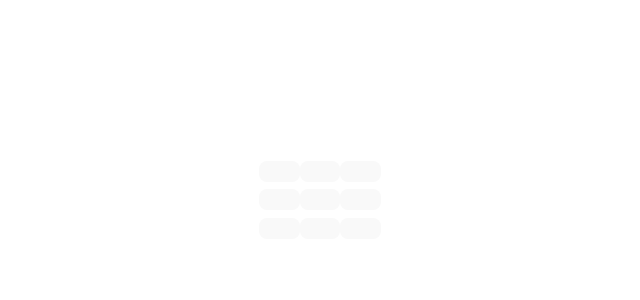
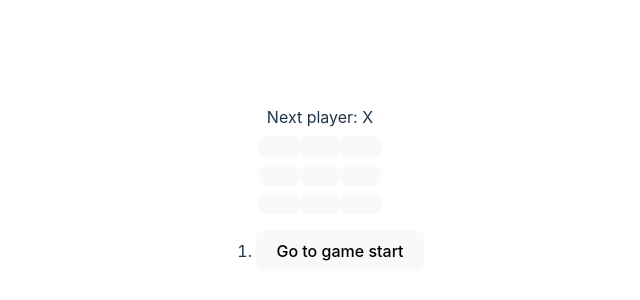
Before and after one commit to thiem-dev/galvanize-twotorial, a React (Vite) app: page / in a window 1280 px wide. Shown: the part 204-504 px from the top of the page, without its empty margins (320-960 px from the left). Built offline with nearby package versions, Linux system fonts and the light colour scheme.

Commit message:
board state with history

```diff
--- a/src/components/Board.jsx
+++ b/src/components/Board.jsx
@@ -8,26 +8,31 @@
   );
 }
 
-export default function Board() {
-    const [xIsNext, setXIsNext] = useState(true);
-    const [squares, setSquares] = useState(Array(9).fill(null));
-
+function Board({ xIsNext, squares, onPlay }) {
   function handleClick(i) {
-    if (squares[i]) {
-        return;
-      }
+    if (calculateWinner(squares) || squares[i]) {
+      return;
+    }
     const nextSquares = squares.slice();
     if (xIsNext) {
-      nextSquares[i] = "X";
+      nextSquares[i] = 'X';
     } else {
-      nextSquares[i] = "O";
+      nextSquares[i] = 'O';
     }
-    setSquares(nextSquares);
-    setXIsNext(!xIsNext);
+    onPlay(nextSquares);
+  }
+
+  const winner = calculateWinner(squares);
+  let status;
+  if (winner) {
+    status = 'Winner: ' + winner;
+  } else {
+    status = 'Next player: ' + (xIsNext ? 'X' : 'O');
   }
 
   return (
     <>
+      <div className="status">{status}</div>
       <div className="board-row">
         <Square value={squares[0]} onSquareClick={() => handleClick(0)} />
         <Square value={squares[1]} onSquareClick={() => handleClick(1)} />
@@ -46,3 +51,63 @@
     </>
   );
 }
+
+export default function Game() {
+  const [xIsNext, setXIsNext] = useState(true);
+  const [history, setHistory] = useState([Array(9).fill(null)]);
+  const currentSquares = history[history.length - 1];
+
+  function handlePlay(nextSquares) {
+    setHistory([...history, nextSquares]);
+    setXIsNext(!xIsNext);
+  }
+
+  function jumpTo(nextMove) {
+    // TODO
+  }
+
+  const moves = history.map((squares, move) => {
+    let description;
+    if (move > 0) {
+      description = 'Go to move #' + move;
+    } else {
+      description = 'Go to game start';
+    }
+    return (
+      <li>
+        <button onClick={() => jumpTo(move)}>{description}</button>
+      </li>
+    );
+  });
+
+  return (
+    <div className="game">
+      <div className="game-board">
+        <Board xIsNext={xIsNext} squares={currentSquares} onPlay={handlePlay} />
+      </div>
+      <div className="game-info">
+        <ol>{moves}</ol>
+      </div>
+    </div>
+  );
+}
+
+function calculateWinner(squares) {
+  const lines = [
+    [0, 1, 2],
+    [3, 4, 5],
+    [6, 7, 8],
+    [0, 3, 6],
+    [1, 4, 7],
+    [2, 5, 8],
+    [0, 4, 8],
+    [2, 4, 6],
+  ];
+  for (let i = 0; i < lines.length; i++) {
+    const [a, b, c] = lines[i];
+    if (squares[a] && squares[a] === squares[b] && squares[a] === squares[c]) {
+      return squares[a];
+    }
+  }
+  return null;
+}
```
